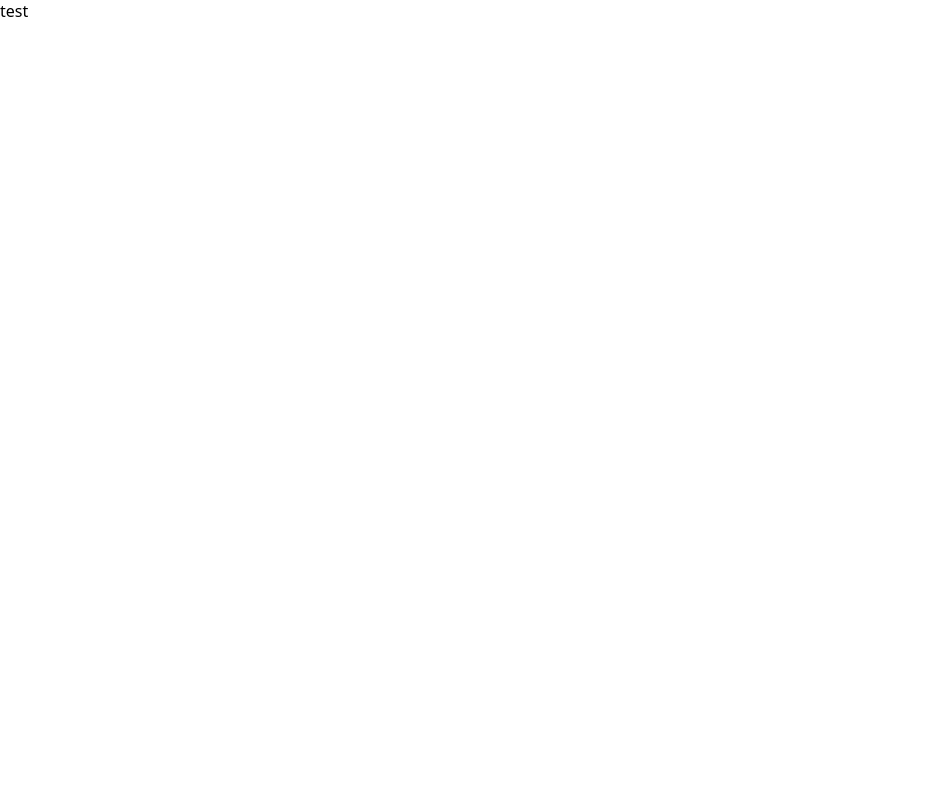
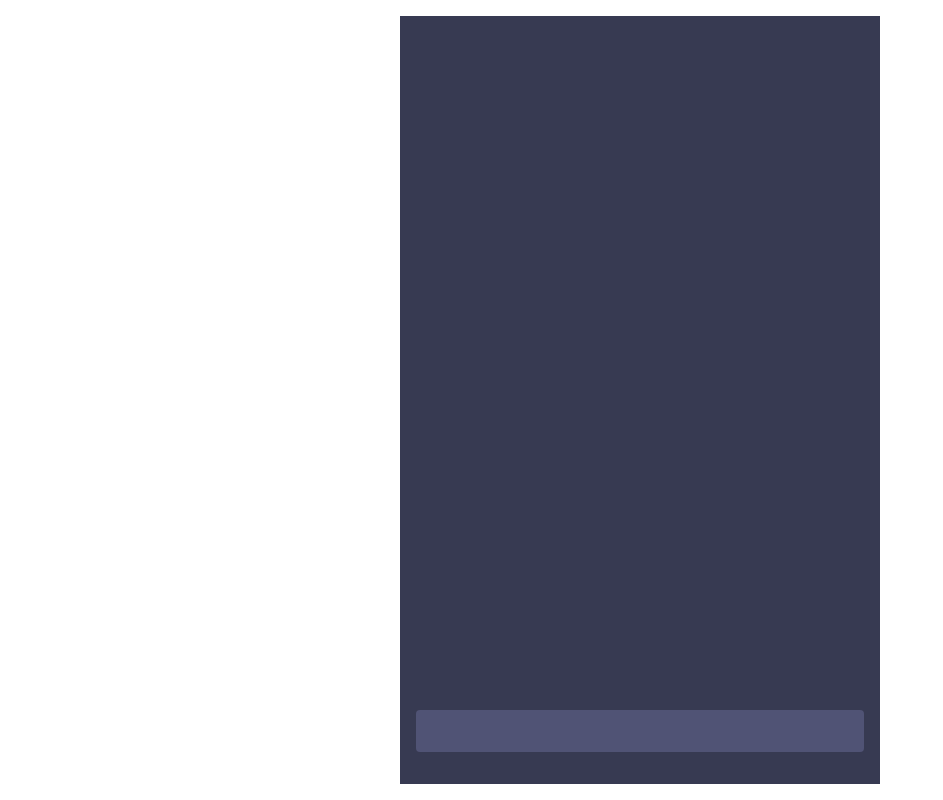
Before and after one commit to poisedbit/chatbot, a Svelte app: page / in a window 1280 px wide. Shown: the whole page, without its empty margins (0-943 px from the left). Built offline with nearby package versions, Linux system fonts and the light colour scheme.

Commit message:
Add: components: Chat, MessageLog, MessageInputField
Add: components style, reset.css, svg icon; Move: app.css to src/style

```diff
--- a/index.html
+++ b/index.html
@@ -2,8 +2,9 @@
 <html lang="en">
 	<head>
 		<meta charset="UTF-8" />
-		<link rel="icon" type="image/svg+xml" href="" />
 		<meta name="viewport" content="width=device-width, initial-scale=1.0" />
+		<link rel="icon" type="image/svg+xml" href="/chat-centered.svg" />
+		<link rel="stylesheet" href="" />
 		<title>Chatbot</title>
 	</head>
 	<body>
--- a/src/App.svelte
+++ b/src/App.svelte
@@ -1,7 +1,15 @@
 <script lang="ts">
-
+	import Chat from "./components/Chat.svelte";
 </script>
 
-<main>
-	test
+<main class="flex-col">
+	<Chat />
 </main>
+
+<style>
+	main {
+		width: 100%;
+		height: 100vh;
+		padding: 1.25% 31.25%;
+	}
+</style>
--- a/src/app.css
+++ /dev/null
@@ -1,8 +0,0 @@
-* {
-	padding: 0;
-	margin: 0;
-	box-sizing: border-box;
-	font-family: system-ui, -apple-system, BlinkMacSystemFont, "Segoe UI",
-		Roboto, Oxygen, Ubuntu, Cantarell, "Open Sans", "Helvetica Neue",
-		sans-serif;
-}
--- /dev/null
+++ b/src/components/Chat.svelte
@@ -0,0 +1,18 @@
+<script>
+	import MessageInputField from "./MessageInputField.svelte";
+	import MessageLog from "./MessageLog.svelte";
+</script>
+
+<div class="chat-container flex-col dark-0">
+	<MessageLog />
+	<MessageInputField />
+</div>
+
+<style>
+	.chat-container {
+		width: 100%;
+		height: 100%;
+		padding: 1rem;
+		align-items: center;
+	}
+</style>
--- /dev/null
+++ b/src/components/MessageInputField.svelte
@@ -0,0 +1,31 @@
+<script lang="ts">
+	function autoResizeTextArea(e: Event) {
+		const textarea = e.currentTarget as HTMLTextAreaElement;
+		textarea.style.height = "auto";
+		textarea.style.height = `${textarea.scrollHeight}px`;
+	}
+</script>
+
+<div class="message-input-container flex-col">
+	<textarea
+		class="message-textarea dark-1"
+		name="message-textarea"
+		rows="1"
+		on:input={autoResizeTextArea}
+	/>
+</div>
+
+<style>
+	.message-input-container {
+		height: 10%;
+		width: 100%;
+		padding: 1rem 0;
+	}
+
+	.message-textarea {
+		width: 100%;
+		height: auto;
+		padding: 1rem;
+		border-radius: 0.25rem;
+	}
+</style>
--- /dev/null
+++ b/src/components/MessageLog.svelte
@@ -0,0 +1,8 @@
+<div class="message-log" />
+
+<style>
+	.message-log {
+		height: 90%;
+		width: 100%;
+	}
+</style>
--- a/src/main.ts
+++ b/src/main.ts
@@ -1,4 +1,5 @@
-import "./app.css";
+import "./style/app.css";
+import "./style/reset.css";
 import App from "./App.svelte";
 
 const app = new App({
--- /dev/null
+++ b/src/style/app.css
@@ -0,0 +1,39 @@
+:root {
+	--bg-dark-0: #373a52;
+	--bg-dark-1: #505375;
+	color-scheme: light dark;
+}
+
+* {
+	padding: 0;
+	margin: 0;
+	box-sizing: border-box;
+	font-family: system-ui, -apple-system, BlinkMacSystemFont, "Segoe UI",
+		Roboto, Oxygen, Ubuntu, Cantarell, "Open Sans", "Helvetica Neue",
+		sans-serif;
+}
+
+textarea {
+	border: none;
+	overflow: auto;
+	outline: none;
+
+	-webkit-box-shadow: none;
+	-moz-box-shadow: none;
+	box-shadow: none;
+
+	resize: none;
+}
+
+.flex-col {
+	display: flex;
+	flex-direction: column;
+}
+
+.dark-0 {
+	background-color: var(--bg-dark-0);
+}
+
+.dark-1 {
+	background-color: var(--bg-dark-1);
+}
--- /dev/null
+++ b/src/style/reset.css
@@ -0,0 +1,48 @@
+/* http://meyerweb.com/eric/tools/css/reset/
+   v2.0 | 20110126
+   License: none (public domain)
+*/
+
+html, body, div, span, applet, object, iframe,
+h1, h2, h3, h4, h5, h6, p, blockquote, pre,
+a, abbr, acronym, address, big, cite, code,
+del, dfn, em, img, ins, kbd, q, s, samp,
+small, strike, strong, sub, sup, tt, var,
+b, u, i, center,
+dl, dt, dd, ol, ul, li,
+fieldset, form, label, legend,
+table, caption, tbody, tfoot, thead, tr, th, td,
+article, aside, canvas, details, embed,
+figure, figcaption, footer, header, hgroup,
+menu, nav, output, ruby, section, summary,
+time, mark, audio, video {
+	margin: 0;
+	padding: 0;
+	border: 0;
+	font-size: 100%;
+	font: inherit;
+	vertical-align: baseline;
+}
+/* HTML5 display-role reset for older browsers */
+article, aside, details, figcaption, figure,
+footer, header, hgroup, menu, nav, section {
+	display: block;
+}
+body {
+	line-height: 1;
+}
+ol, ul {
+	list-style: none;
+}
+blockquote, q {
+	quotes: none;
+}
+blockquote:before, blockquote:after,
+q:before, q:after {
+	content: '';
+	content: none;
+}
+table {
+	border-collapse: collapse;
+	border-spacing: 0;
+}
```
Also changed, not shown: public/chat-centered.svg (added).
